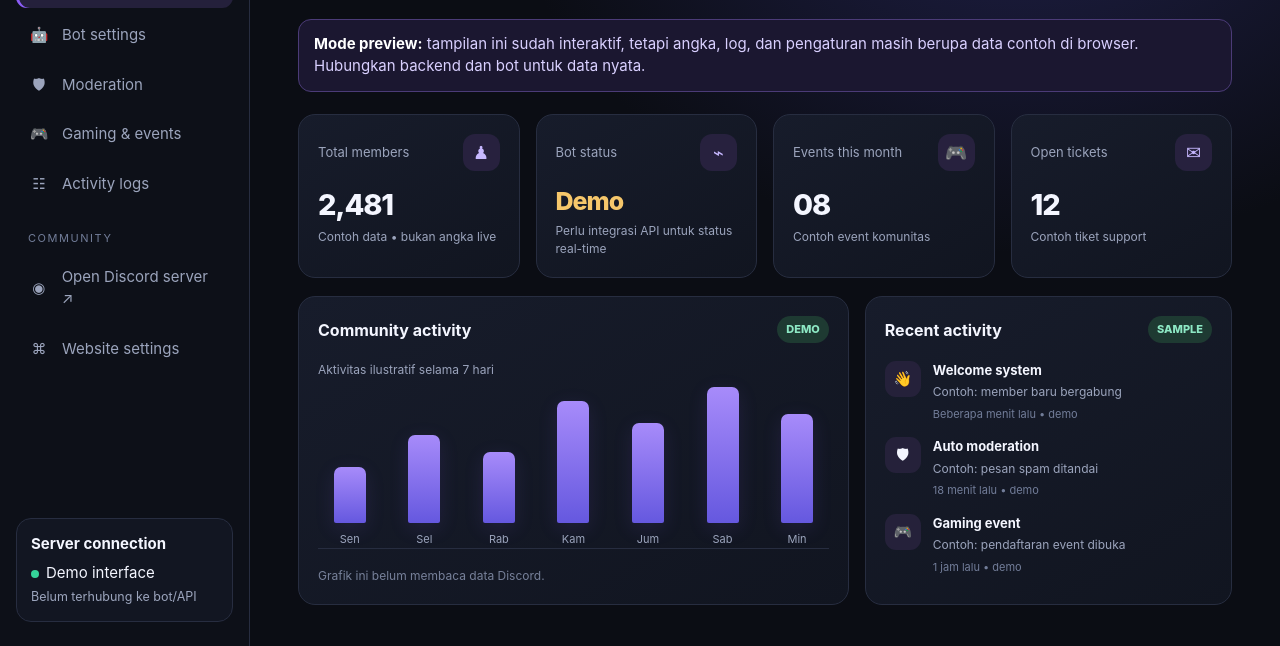
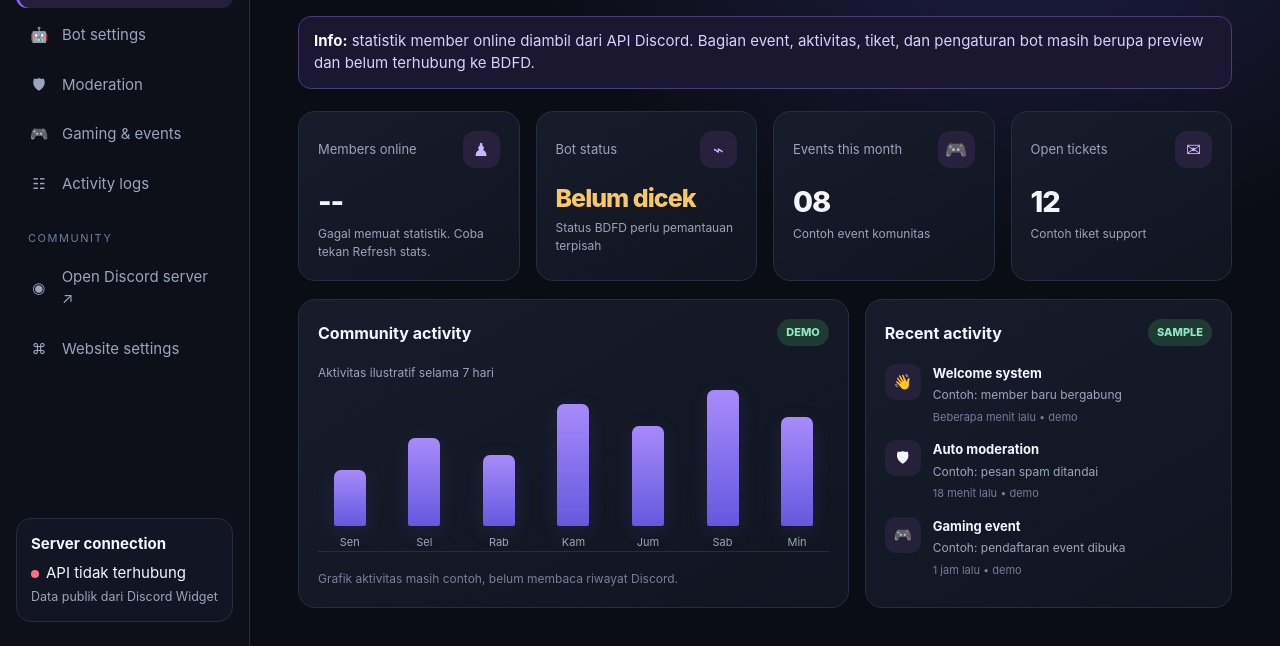
Before and after one commit to ayhoodiscord/dashboard, a plain HTML site: page index.html in a window 1280 px wide. Shown: the part 154-800 px from the top of the page. Drawn offline with Linux system fonts and the light colour scheme; no server answers.

Commit message:
Update index.html

```diff
--- a/index.html
+++ b/index.html
@@ -39,26 +39,26 @@
       <a class="nav-item" href="https://discord.gg/GFWvFtdA7t" target="_blank" rel="noopener"><span>◉</span> Open Discord server ↗</a>
       <button class="nav-item" data-page="website"><span>⌘</span> Website settings</button>
     </nav></div>
-    <div class="side-bottom"><div style="font-weight:750;margin-bottom:7px">Server connection</div><div><span class="status-dot"></span><span id="connectionText">Demo interface</span></div><small class="muted">Belum terhubung ke bot/API</small></div>
+    <div class="side-bottom"><div style="font-weight:750;margin-bottom:7px">Server connection</div><div><span class="status-dot" id="connectionDot"></span><span id="connectionText">Menghubungkan API…</span></div><small class="muted">Data publik dari Discord Widget</small></div>
   </aside>
   <main>
     <header class="topbar">
       <div style="display:flex;align-items:flex-start;gap:12px"><button class="btn mobile-menu" id="menuBtn" aria-label="Buka menu">☰</button><div><div class="eyebrow">Community control center</div><h1 id="pageTitle">Dashboard overview</h1><div class="muted" style="margin-top:5px">Kelola komunitas gaming lu dari satu tempat.</div></div></div>
-      <div class="actions"><a class="btn join" href="https://discord.gg/GFWvFtdA7t" target="_blank" rel="noopener">↗ Join Discord</a><button class="btn" id="refreshBtn">⟳ Refresh demo</button></div>
+      <div class="actions"><a class="btn join" href="https://discord.gg/GFWvFtdA7t" target="_blank" rel="noopener">↗ Join Discord</a><button class="btn" id="refreshBtn">⟳ Refresh stats</button></div>
     </header>
-    <div class="notice"><strong>Mode preview:</strong> tampilan ini sudah interaktif, tetapi angka, log, dan pengaturan masih berupa data contoh di browser. Hubungkan backend dan bot untuk data nyata.</div>
+    <div class="notice"><strong>Info:</strong> statistik member online diambil dari API Discord. Bagian event, aktivitas, tiket, dan pengaturan bot masih berupa preview dan belum terhubung ke BDFD.</div>
 
     <section class="section active" id="page-overview">
       <div class="grid stats">
-        <div class="card"><div class="stat-head">Total members <span class="stat-icon">♟</span></div><div class="stat-value">2,481</div><div class="stat-foot">Contoh data • bukan angka live</div></div>
-        <div class="card"><div class="stat-head">Bot status <span class="stat-icon">⌁</span></div><div class="stat-value" style="font-size:25px;color:var(--yellow)">Demo</div><div class="stat-foot">Perlu integrasi API untuk status real-time</div></div>
+        <div class="card"><div class="stat-head">Members online <span class="stat-icon">♟</span></div><div class="stat-value" id="onlineCount">--</div><div class="stat-foot" id="onlineFoot">Memuat data Discord…</div></div>
+        <div class="card"><div class="stat-head">Bot status <span class="stat-icon">⌁</span></div><div class="stat-value" id="botStatus" style="font-size:25px;color:var(--yellow)">Belum dicek</div><div class="stat-foot" id="botStatusFoot">Status BDFD perlu pemantauan terpisah</div></div>
         <div class="card"><div class="stat-head">Events this month <span class="stat-icon">🎮</span></div><div class="stat-value">08</div><div class="stat-foot">Contoh event komunitas</div></div>
         <div class="card"><div class="stat-head">Open tickets <span class="stat-icon">✉</span></div><div class="stat-value">12</div><div class="stat-foot">Contoh tiket support</div></div>
       </div>
       <div class="grid content-grid">
-        <div class="card"><div class="card-title"><h2>Community activity</h2><span class="pill">DEMO</span></div><div class="muted" style="font-size:12px">Aktivitas ilustratif selama 7 hari</div><div class="bars" aria-label="Grafik aktivitas demo">
+        <div class="card"><div class="card-title"><h2>Community activity</h2><span class="pill">DEMO</span></div><div class="muted" style="font-size:12px">Aktivitas ilustratif selama 7 hari</div><div class="bars" aria-label="Grafik aktivitas contoh">
           <div class="bar-col"><div class="bar" style="height:35%"></div>Sen</div><div class="bar-col"><div class="bar" style="height:55%"></div>Sel</div><div class="bar-col"><div class="bar" style="height:44%"></div>Rab</div><div class="bar-col"><div class="bar" style="height:76%"></div>Kam</div><div class="bar-col"><div class="bar" style="height:62%"></div>Jum</div><div class="bar-col"><div class="bar" style="height:90%"></div>Sab</div><div class="bar-col"><div class="bar" style="height:68%"></div>Min</div>
-        </div><div class="footer-note">Grafik ini belum membaca data Discord.</div></div>
+        </div><div class="footer-note">Grafik aktivitas masih contoh, belum membaca riwayat Discord.</div></div>
         <div class="card"><div class="card-title"><h2>Recent activity</h2><span class="pill">SAMPLE</span></div><div class="activity">
           <div class="event"><div class="event-icon">👋</div><div><strong>Welcome system</strong><small>Contoh: member baru bergabung</small><time>Beberapa menit lalu • demo</time></div></div>
           <div class="event"><div class="event-icon">🛡</div><div><strong>Auto moderation</strong><small>Contoh: pesan spam ditandai</small><time>18 menit lalu • demo</time></div></div>
@@ -117,7 +117,7 @@
   function toast(msg){toastEl.textContent=msg;toastEl.style.display='block';clearTimeout(toastTimer);toastTimer=setTimeout(()=>toastEl.style.display='none',2600)}
   document.querySelectorAll('[data-page]').forEach(btn=>btn.addEventListener('click',()=>{const page=btn.dataset.page;document.querySelectorAll('.section').forEach(s=>s.classList.toggle('active',s.id==='page-'+page));document.querySelectorAll('.nav-item[data-page]').forEach(n=>n.classList.toggle('active',n===btn));document.getElementById('pageTitle').textContent=titles[page]||'Dashboard';document.getElementById('sidebar').classList.remove('open');}));
   document.getElementById('menuBtn').addEventListener('click',()=>document.getElementById('sidebar').classList.toggle('open'));
-  document.getElementById('refreshBtn').addEventListener('click',()=>toast('Preview diperbarui. Data masih demo.'));
+  document.getElementById('refreshBtn').addEventListener('click',()=>{updateDiscordStats();toast('Memuat ulang statistik Discord…')});
   document.getElementById('saveBot').addEventListener('click',()=>toast('Pengaturan preview disimpan selama halaman ini terbuka.'));
   document.getElementById('saveMod').addEventListener('click',()=>toast('Pengaturan moderasi preview disimpan.'));
   document.getElementById('saveWebsite').addEventListener('click',()=>{const name=document.getElementById('serverName').value.trim();if(name)document.querySelector('.brand strong').textContent=name;toast('Tampilan preview diperbarui.')});
@@ -125,6 +125,33 @@
   document.getElementById('eventForm').addEventListener('submit',e=>{e.preventDefault();const name=document.getElementById('eventName').value.trim();const game=document.getElementById('gameName').value;const date=document.getElementById('eventDate').value;if(!name||!date)return;events.push({name,game,date});renderEvents();e.target.reset();toast('Event ditambahkan ke preview.')});
   function renderEvents(){document.getElementById('eventCount').textContent=events.length+' event';list.replaceChildren();if(!events.length){const p=document.createElement('p');p.className='empty';p.textContent='Belum ada event yang ditambahkan di preview ini.';list.append(p);return}events.forEach(ev=>{const row=document.createElement('div');row.className='event';const ico=document.createElement('div');ico.className='event-icon';ico.textContent='🎮';const body=document.createElement('div');const title=document.createElement('strong');title.textContent=ev.name;const sub=document.createElement('small');sub.textContent=ev.game;const time=document.createElement('time');time.textContent=new Date(ev.date).toLocaleString('id-ID');body.append(title,sub,time);row.append(ico,body);list.append(row)})}
   document.getElementById('clearLogs').addEventListener('click',()=>{document.getElementById('logRows').replaceChildren();toast('Demo logs dibersihkan.')});
+
+  // Statistik publik dari Cloudflare Worker milikmu.
+  const STATS_API = "https://odd-tree-fdd3.ayhoobusiness.workers.dev/stats";
+  async function updateDiscordStats() {
+    const online = document.getElementById("onlineCount");
+    const foot = document.getElementById("onlineFoot");
+    const connection = document.getElementById("connectionText");
+    const dot = document.getElementById("connectionDot");
+    try {
+      const response = await fetch(STATS_API, { cache: "no-store" });
+      if (!response.ok) throw new Error("HTTP " + response.status);
+      const data = await response.json();
+      if (typeof data.members_online !== "number") throw new Error("Data online tidak tersedia");
+      online.textContent = data.members_online.toLocaleString("id-ID");
+      foot.textContent = "Data live dari Discord Widget • " +
+        (data.updated_at ? new Date(data.updated_at).toLocaleTimeString("id-ID") : "baru diperbarui");
+      connection.textContent = "API terhubung";
+      dot.style.background = "var(--green)";
+    } catch (error) {
+      online.textContent = "--";
+      foot.textContent = "Gagal memuat statistik. Coba tekan Refresh stats.";
+      connection.textContent = "API tidak terhubung";
+      dot.style.background = "var(--red)";
+    }
+  }
+  updateDiscordStats();
+  setInterval(updateDiscordStats, 60000);
 </script>
 </body>
 </html>
```
